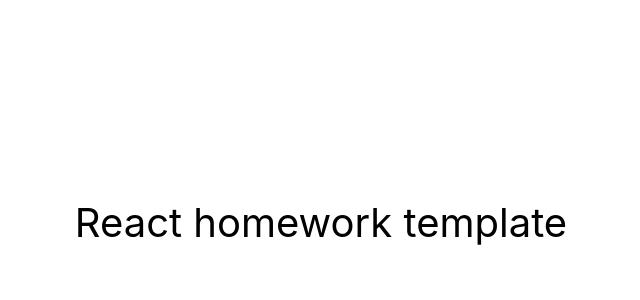
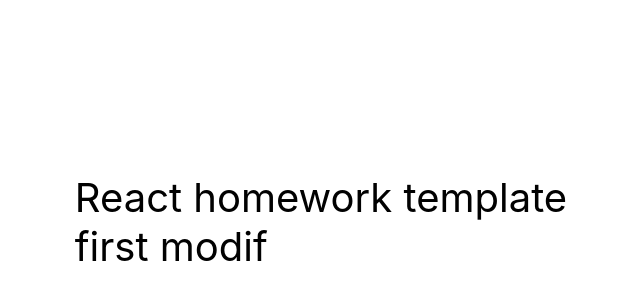
Before and after one commit to BobliHH/goit-react-hw-07-phonebook, a React (Create React App) app: page / in a window 1280 px wide. Shown: the part 178-478 px from the top of the page, without its empty margins (319-959 px from the left). Built offline with nearby package versions, Linux system fonts and the light colour scheme.

Commit message:
gh pages modification

```diff
--- a/src/components/App.jsx
+++ b/src/components/App.jsx
@@ -7,10 +7,12 @@ export const App = () => {
         justifyContent: 'center',
         alignItems: 'center',
         fontSize: 40,
-        color: '#010101'
+        color: '#010101',
       }}
     >
       React homework template
+      <br />
+      first modif
     </div>
   );
 };
```
